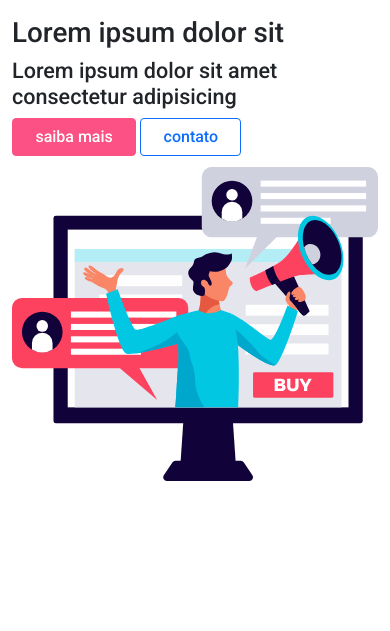
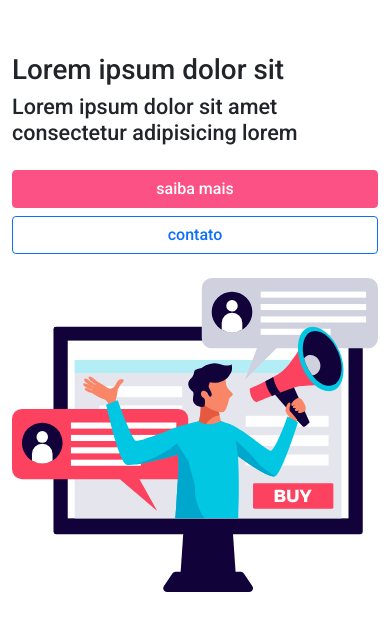
Before and after one commit to borbanicolas/alquimiaDigital, a plain HTML site: page index.html in a window 390 px wide. Shown: the part 87-718 px from the top of the page. Drawn offline with nearby package versions, Linux system fonts and the light colour scheme.

Commit message:
slider finalizado e responsivo

```diff
--- a/index.html
+++ b/index.html
@@ -47,13 +47,13 @@
 <!--//HEADER-->
 <!--SLIDER-->
     <div id="slider">
-        <div class="container">
+        <div class="container pt-5">
           <div class="row" style="height:500px;">
-            <div class="col-md-4 align-self-center ">
+            <div class="col-md-4 align-self-center mb-md-0 mb-4 ">
               <h1>Lorem ipsum dolor sit </h1>
-              <h4>Lorem ipsum dolor sit amet consectetur adipisicing</h4>
-              <a href="#" class="btn button-primay btn-primary button">Saiba mais</a>
-              <a href="#" class="btn btn-outline-primary button">Contato</a>
+              <h4 class="mb-4">Lorem ipsum dolor sit amet consectetur adipisicing lorem</h4>
+              <a href="#" class="btn button-primay btn-primary button d-md-inline-block d-block mb-md-0 mb-2 mr-md-2">Saiba mais</a>
+              <a href="#" class="btn button-primay-outline btn-outline-primary button  d-md-inline-block d-block">Contato</a>
             </div>
             <div class="col-md-8 aling-self-center text-center">
               <img src="assets/slider.svg" class="img-fluid">
```
